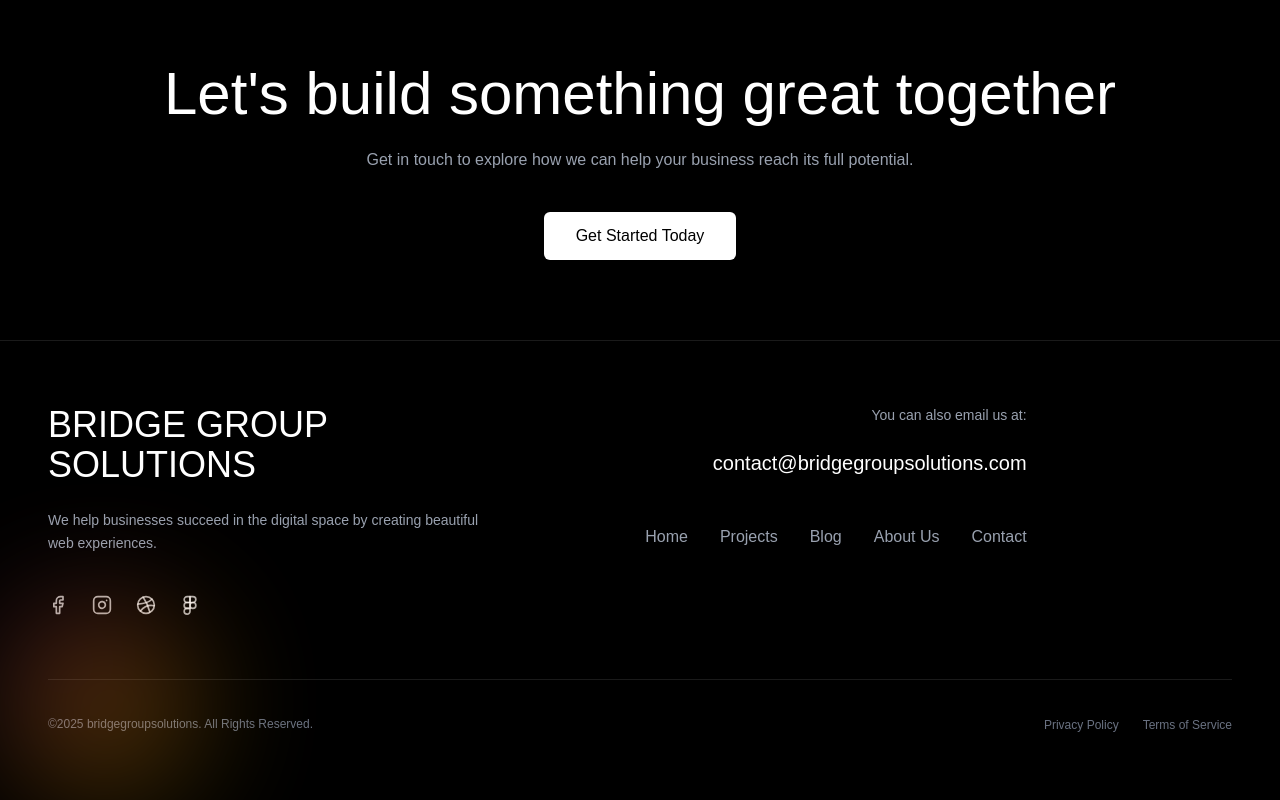
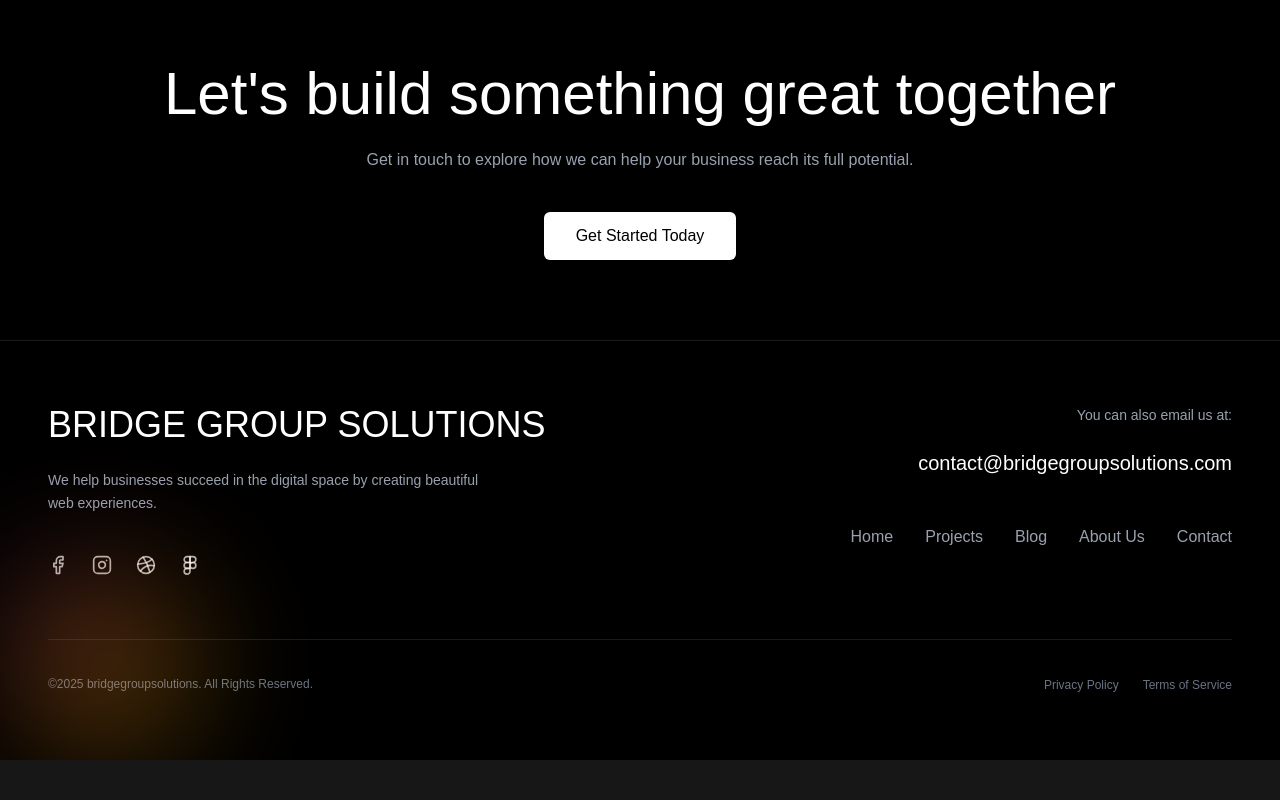
Before and after one commit to prabhat-021/BGS-Website, a Next.js app: page / in a window 1280 px wide. Shown: the part 6530-7330 px from the top of the page. After the commit the page ends 7290 px from the top, so only its background shows below. Built offline with nearby package versions, Linux system fonts and the light colour scheme.

Commit message:
grid alignment

```diff
--- a/src/app/layout.js
+++ b/src/app/layout.js
@@ -16,10 +16,7 @@ const geistMono = Geist_Mono({
   subsets: ["latin"],
 });
 
-export const metadata = {
-  title: "Bridge Group Solution",
-  description: "Generated by create next app",
-};
+
 
 export default function RootLayout({ children }) {
   // useSmoothScroll();
@@ -27,7 +24,7 @@ export default function RootLayout({ children }) {
     <html lang="en">
       <head>
         <title>Bridge Group Solution</title>
-        <meta name="description" content="Generated by create next app" />
+        <meta name="description" content="It outsourcing & Financial Planning" />
       </head>
       <body
         className={`${geistSans.variable} ${geistMono.variable} antialiased`}
--- a/src/components/footer-section/footer.jsx
+++ b/src/components/footer-section/footer.jsx
@@ -61,7 +61,7 @@ export default function Footer() {
         </motion.button>
       </div>
       <motion.div className="py-16 container mx-auto px-6 md:px-12" variants={containerVariants} initial="hidden" whileInView="visible" viewport={{ once: true }}>
-        <div className="grid grid-cols-1 md:grid-cols-2 lg:grid-cols-12 gap-12">
+        <div className="grid grid-cols-1 md:grid-cols-2 lg:grid-cols-10 gap-12">
           <motion.div variants={itemVariants} className="lg:col-span-5 space-y-6">
             <h2 className="text-4xl font-light">BRIDGE GROUP SOLUTIONS</h2>
             <p className="text-gray-400 max-w-md text-sm leading-relaxed">
```
